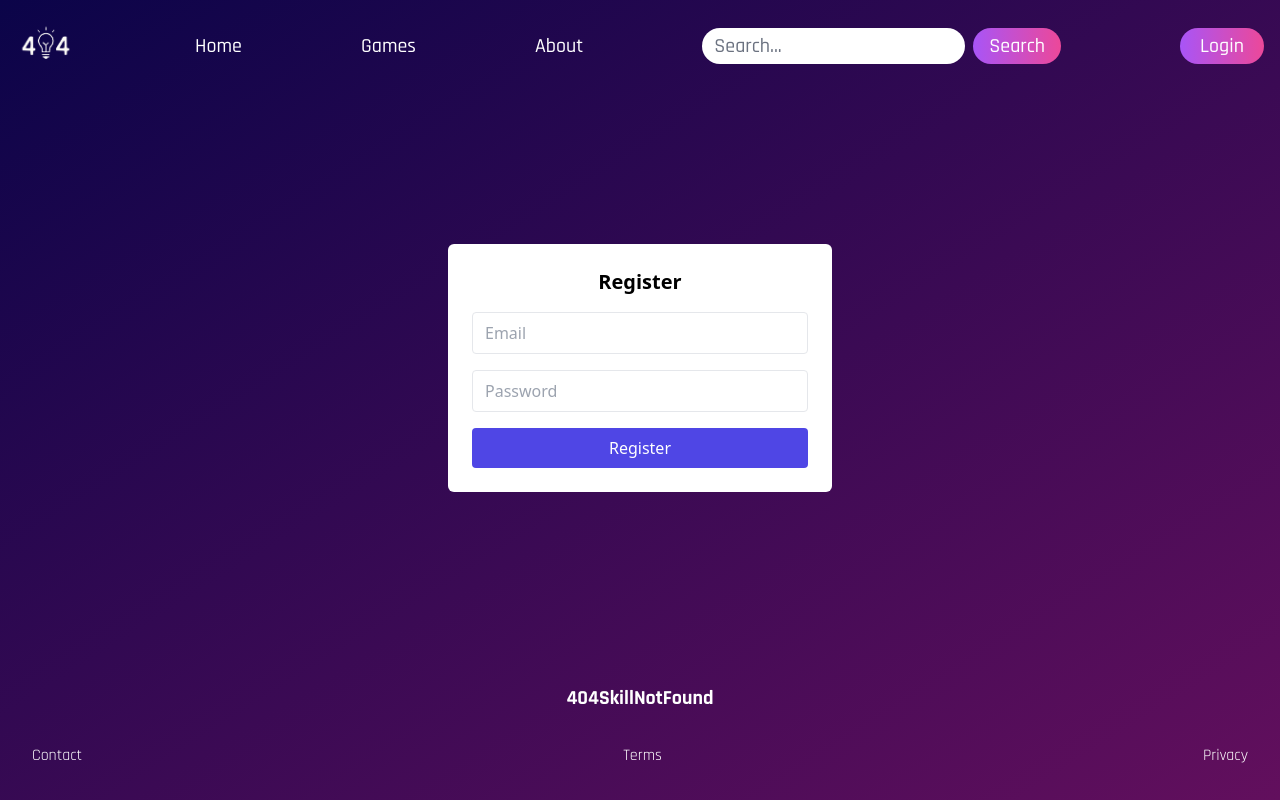
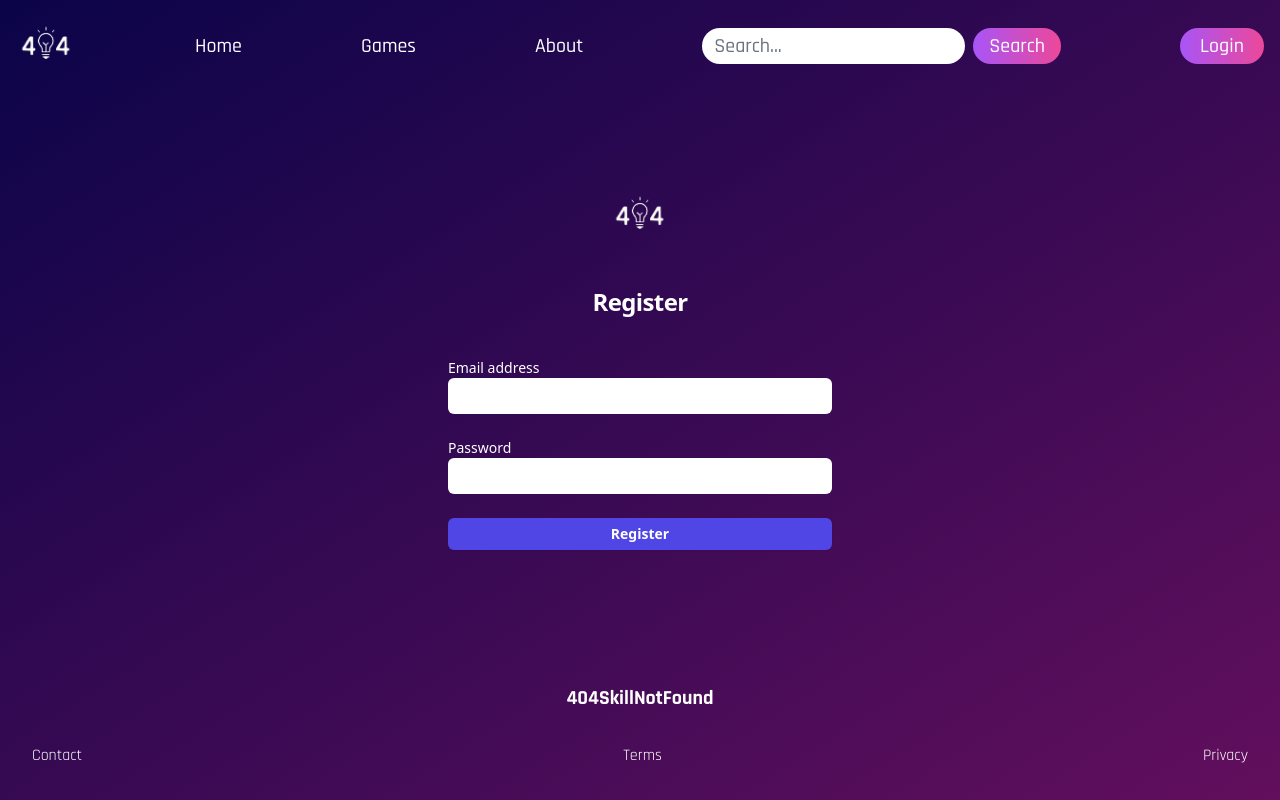
Before and after one commit to davide-muzzi/404SkillNotFound, a Vue app: page /register in a window 1280 px wide. Built offline with nearby package versions, Linux system fonts and the light colour scheme.

Commit message:
Added Sign up page and Register as in mockup and made Search Query work

```diff
--- a/package.json
+++ b/package.json
@@ -12,6 +12,7 @@
     "bcrypt": "^6.0.0",
     "cors": "^2.8.5",
     "express": "^5.1.0",
+    "fuse.js": "^7.1.0",
     "jsonwebtoken": "^9.0.2",
     "vue": "^3.5.13",
     "vue-router": "^4.5.1"
--- a/src/components/Navigation.vue
+++ b/src/components/Navigation.vue
@@ -7,7 +7,9 @@ const searchQuery = ref('');
 const router = useRouter();
 
 function search() {
-  console.log('Searching for:', searchQuery.value);
+  if (searchQuery.value.trim() !== '') {
+    router.push({ path: "/search", query: { q: searchQuery.value } });
+  }
 }
 </script>
 
@@ -19,7 +21,13 @@ function search() {
     <router-link to="/about" class="text-white text-xl font-rajdhani font-medium">About</router-link>
 
     <div class="flex items-center gap-2">
-      <input v-model="searchQuery" type="text" placeholder="Search..." class="px-3 py-1 text-black placeholder-gray-500 rounded-[2vw] text-xl font-rajdhani font-medium" />
+      <input
+        v-model="searchQuery"
+        @keyup.enter="search"
+        type="text"
+        placeholder="Search..."
+        class="px-3 py-1 text-black placeholder-gray-500 rounded-[2vw] text-xl font-rajdhani font-medium"
+      />
       <button @click="search" class="bg-gradient-to-r from-purple-500 to-pink-500 text-white px-4 py-1 rounded-[2vw] text-xl font-rajdhani font-medium">Search</button>
     </div>
 
--- a/src/router/index.js
+++ b/src/router/index.js
@@ -11,7 +11,7 @@ import Repo from "../games/Repo.vue";
 import Valorant from "../games/Valorant.vue";
 import AboutView from "../views/AboutView.vue";
 import GamesView from "../views/GamesView.vue";
-
+import SearchView from "../views/SearchView.vue";
 const routes = [
   {
     path: "/",
@@ -68,6 +68,11 @@ const routes = [
     name: "Games",
     component: GamesView,
   },
+  {
+    path: "/search",
+    name: "Search",
+    component: SearchView,
+  },
 
 ];
 
--- a/src/views/LoginView.vue
+++ b/src/views/LoginView.vue
@@ -27,7 +27,7 @@ async function handleLogin(e) {
 
     const data = await res.json();
     login(data.token);
-    localStorage.setItem("role", data.role); // optional: store role if needed
+    localStorage.setItem("role", data.role);
     router.push("/");
   } catch (err) {
     console.error("Login error:", err);
@@ -39,16 +39,12 @@ async function handleLogin(e) {
 <template>
   <div class="flex min-h-full flex-col justify-center px-6 py-12 lg:px-8">
     <div class="sm:mx-auto sm:w-full sm:max-w-sm">
-      <img
-        class="mx-auto h-10 w-auto"
-        src="https://tailwindcss.com/plus-assets/img/logos/mark.svg?color=indigo&shade=600"
-        alt="Your Company"
-      />
-      <h2
+      <img src="../assets/images/nav_logo.png" alt="Logo" class="w-[60px] h-[60px] mx-auto " />
+      <h1
         class="mt-10 text-center text-2xl/9 font-bold tracking-tight text-white"
       >
-        Sign in to your account
-      </h2>
+       Login
+      </h1>
     </div>
 
     <div class="mt-10 sm:mx-auto sm:w-full sm:max-w-sm">
@@ -63,8 +59,9 @@ async function handleLogin(e) {
               name="email"
               id="email"
               required
-            class="block w-full rounded-md bg-white px-3 py-1.5 text-base text-gray-900 outline-1 -outline-offset-1 outline-gray-300 placeholder:text-gray-400 focus:outline-2 focus:-outline-offset-2 focus:outline-indigo-600 sm:text-sm/6"
+              class="block w-full rounded-md bg-white px-3 py-1.5 text-base text-gray-900 placeholder:text-gray-400 focus:outline-none autofill:shadow-[inset_0_0_0px_1000px_white]"
 />
+
         </div>
 
         <div>
@@ -87,7 +84,7 @@ async function handleLogin(e) {
               name="password"
               id="password"
               required
-              class="block w-full rounded-md bg-white px-3 py-1.5 text-base text-gray-900 outline-1 -outline-offset-1 outline-gray-300 placeholder:text-gray-400 focus:outline-2 focus:-outline-offset-2 focus:outline-indigo-600 sm:text-sm/6"
+              class="block w-full rounded-md bg-white px-3 py-1.5 text-base text-gray-900 placeholder:text-gray-400 focus:outline-none autofill:shadow-[inset_0_0_0px_1000px_white]"
             />
           </div>
         </div>
@@ -95,7 +92,7 @@ async function handleLogin(e) {
         <div>
           <button
             type="submit"
-            class="flex w-full justify-center rounded-md bg-indigo-600 px-3 py-1.5 text-sm/6 font-semibold text-white shadow-xs hover:bg-indigo-500 focus-visible:outline-2 focus-visible:outline-offset-2 focus-visible:outline-indigo-600"
+            class="flex w-full justify-center rounded-md px-3 py-1.5 text-sm/6 font-semibold text-white shadow-xs bg-gradient-to-r from-purple-500 to-pink-500 "
           >
             Sign in
           </button>
@@ -105,9 +102,9 @@ async function handleLogin(e) {
 
       <router-link
         to="/register"
-        class="font-semibold text-indigo-600 hover:text-indigo-500"
+        class="font-semibold text-indigo-600 hover:text-indigo-500 "
       >
-        Register here
+        Don't have an account? Register here
       </router-link>
     </div>
   </div>
--- a/src/views/RegisterView.vue
+++ b/src/views/RegisterView.vue
@@ -23,7 +23,7 @@ async function handleRegister(e) {
     }
 
     success.value = "Registration successful! Redirecting to login...";
-    setTimeout(() => router.push("/home"), 2000);
+    setTimeout(() => router.push("/login"), 2000); // redirect to login after 2s
   } catch (err) {
     error.value = err.message;
   }
@@ -31,38 +31,50 @@ async function handleRegister(e) {
 </script>
 
 <template>
-  <div
-    class="flex items-center justify-center  px-4 "
-  >
-    <form
-      @submit="handleRegister"
-      class="bg-white p-6 rounded-md w-full max-w-sm space-y-4"
-    >
-      <h2 class="text-xl font-bold text-center">Register</h2>
+  <div class="flex min-h-full flex-col justify-center px-6 py-12 lg:px-8 text-white">
+    <div class="sm:mx-auto sm:w-full sm:max-w-sm">
+      <img src="../assets/images/nav_logo.png" alt="Logo" class="w-[60px] h-[60px] mx-auto" />
+      <h1 class="mt-10 text-center text-2xl font-bold tracking-tight">Register</h1>
+    </div>
+
+    <div class="mt-10 sm:mx-auto sm:w-full sm:max-w-sm">
+      <form class="space-y-6" @submit.prevent="handleRegister">
+        <div>
+          <label for="email" class="block text-sm font-medium">Email address</label>
           <input
             v-model="email"
             type="email"
-        placeholder="Email"
+            name="email"
+            id="email"
             required
-        class="w-full border rounded px-3 py-2"
+            class="block w-full rounded-md bg-white px-3 py-1.5 text-base text-gray-900 placeholder:text-gray-400 focus:outline-none autofill:shadow-[inset_0_0_0px_1000px_white]"
           />
+        </div>
+
+        <div>
+          <label for="password" class="block text-sm font-medium">Password</label>
           <input
             v-model="password"
             type="password"
-        placeholder="Password"
+            name="password"
+            id="password"
             required
-        class="w-full border rounded px-3 py-2"
+            class="block w-full rounded-md bg-white px-3 py-1.5 text-base text-gray-900 placeholder:text-gray-400 focus:outline-none autofill:shadow-[inset_0_0_0px_1000px_white]"
           />
+        </div>
+
+        <div>
           <button
             type="submit"
-        class="bg-indigo-600 text-white w-full py-2 rounded hover:bg-indigo-500"
+            class="flex w-full justify-center rounded-md bg-indigo-600 px-3 py-1.5 text-sm font-semibold text-white shadow-sm hover:bg-indigo-500 focus-visible:outline focus-visible:outline-2 focus-visible:outline-offset-2 focus-visible:outline-indigo-600"
           >
             Register
           </button>
-      <p v-if="error" class="text-red-500 text-sm text-center">{{ error }}</p>
-      <p v-if="success" class="text-green-600 text-sm text-center">
-        {{ success }}
-      </p>
+        </div>
       </form>
+
+      <p v-if="error" class="text-red-500 text-sm text-center mt-2">{{ error }}</p>
+      <p v-if="success" class="text-green-500 text-sm text-center mt-2">{{ success }}</p>
+    </div>
   </div>
 </template>
--- /dev/null
+++ b/src/views/SearchView.vue
@@ -0,0 +1,69 @@
+<script setup lang="ts">
+import { onMounted, ref, watch } from "vue";
+import { useRoute } from "vue-router";
+import Fuse from "fuse.js";
+
+const games = [
+  { name: "Valorant", description: "Ability shooter", route: "/valorant", image: "/src/assets/images/valorant_homepage.png" },
+  { name: "Rocket League", description: "Flips & cars", route: "/rocketleague", image: "/src/assets/images/rocketleague_homepage.jpg" },
+  { name: "Lethal Company", description: "Teamwork & fear", route: "/lethalcompany", image: "/src/assets/images/lethalcompany_homepage.jpg" },
+  { name: "R.E.P.O", description: "Extracting items", route: "/repo", image: "/src/assets/images/repo_homepage.png" },
+  { name: "Apex Legends", description: "Battle royale shooter", route: "/apex", image: "/src/assets/images/apex_homepage.jpg" },
+  { name: "Call of Duty", description: "Military shooter", route: "/cod", image: "/src/assets/images/cod_homepage.jpg" },
+  { name: "Fortnite", description: "Building & shooting", route: "/fortnite", image: "/src/assets/images/fortnite_homepage.jpg" },
+  { name: "Minecraft", description: "Block-building adventure", route: "/minecraft", image: "/src/assets/images/minecraft_homepage.jpg" },
+  { name: "League of Legends", description: "MOBA strategy game", route: "/leagueoflegends", image: "/src/assets/images/leagueoflegends_homepage.jpg" },
+  { name: "Counter-Strike", description: "Tactical shooter", route: "/counterstrike", image: "/src/assets/images/counterstrike_homepage.jpg" },
+];
+
+const fuse = new Fuse(games, {
+  keys: ["name", "description"],
+  threshold: 0.4,
+});
+
+const route = useRoute();
+const query = ref(route.query.q || "");
+const results = ref([]);
+
+function filterResults() {
+  const q = query.value;
+  if (!q) {
+    results.value = [];
+    return;
+  }
+  const searchResults = fuse.search(q);
+  results.value = searchResults.map(result => result.item);
+}
+
+watch(() => route.query.q, (newQuery) => {
+  query.value = newQuery || "";
+  filterResults();
+});
+
+onMounted(() => {
+  filterResults();
+});
+</script>
+
+<template>
+  <div class="min-h-screen px-6 pt-24 text-white max-w-6xl mx-auto">
+    <h1 class="text-4xl font-bold mb-10">Search Results for "{{ query }}"</h1>
+
+    <div v-if="results.length > 0" class="grid grid-cols-1 sm:grid-cols-2 md:grid-cols-3 gap-10">
+      <router-link
+        v-for="game in results"
+        :key="game.name"
+        :to="game.route"
+        class="transform transition-transform duration-300 hover:scale-105"
+      >
+        <div>
+          <img :src="game.image" :alt="game.name" class="w-48 h-48 mx-auto rounded-xl mb-3 object-cover" />
+          <h3 class="text-xl font-bold">{{ game.name }}</h3>
+          <p class="text-sm text-gray-300">{{ game.description }}</p>
+        </div>
+      </router-link>
+    </div>
+
+    <p v-else class="text-gray-400">No results found.</p>
+  </div>
+</template>
```
Also changed, not shown: 1 other file (tests, documents, lock files or other folders). Lines whose indentation alone changed are shown as unchanged.
